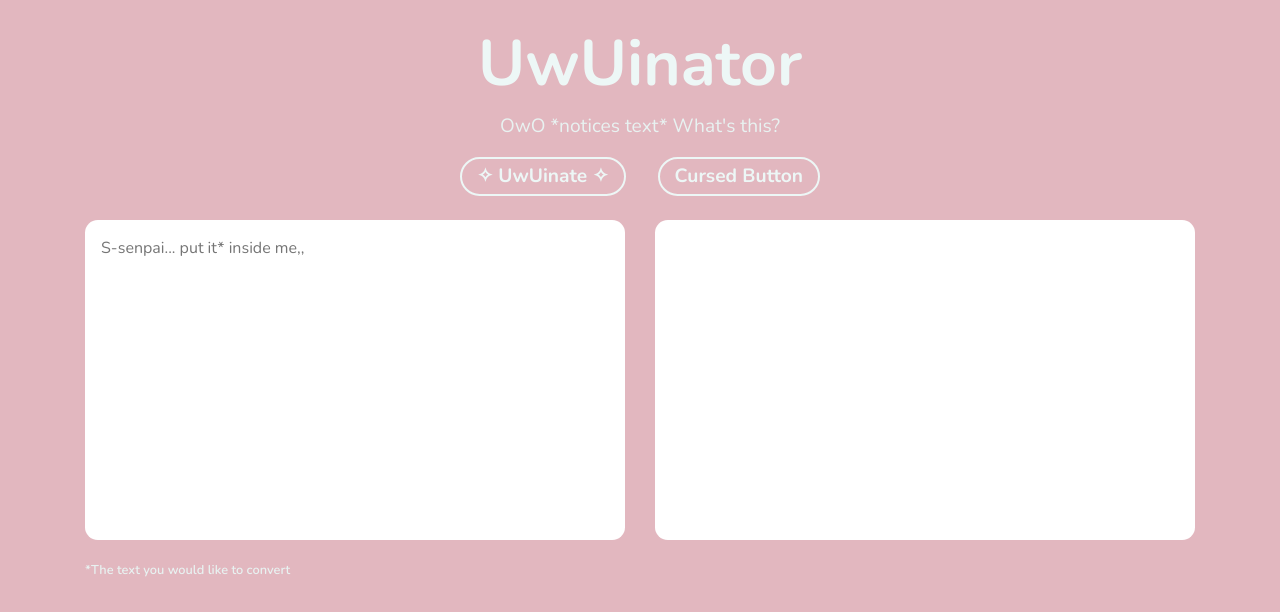
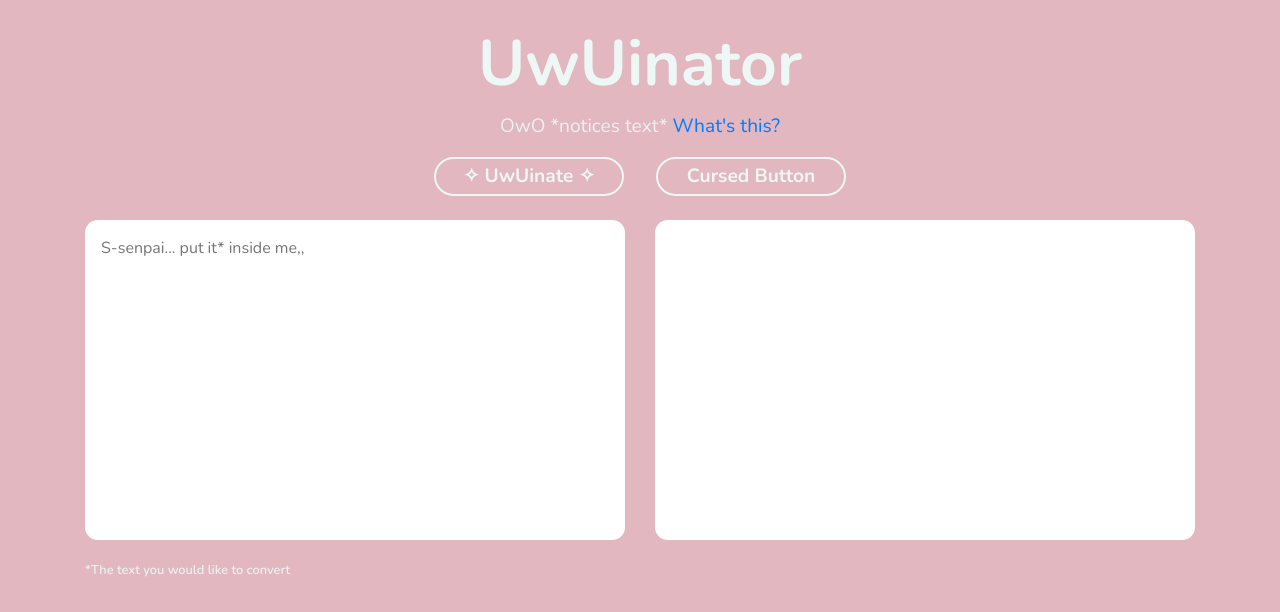
Before and after one commit to senguyen1011/UwUinator, a plain HTML site: page index.html in a window 1280 px wide. Drawn offline with nearby package versions, Linux system fonts and the light colour scheme.

Commit message:
Update index.html

```diff
--- a/index.html
+++ b/index.html
@@ -29,10 +29,10 @@
   </div>
   <div class="container text-center">
     <span class="heading">UwUinator</span>
-    <span class="subheading">OwO *notices text* What's this?</span>
+    <span class="subheading">OwO *notices text* <a href="ppppinator.html">What's this?</a></span>
     <div class="row">
-      <button class="button col-auto ml-auto mr-3" onclick="uwuinate();">✧ UwUinate ✧</button>
-      <button class="button col-auto mr-auto ml-3" onclick="randomize();">Cursed Button</button>
+      <button class="button col-2 ml-auto mr-3" onclick="uwuinate();">✧ UwUinate ✧</button>
+      <button class="button col-2 mr-auto ml-3" onclick="randomize();">Cursed Button</button>
     </div>
     <form class="uwuForm row mt-4">
         <div class="col">
```
